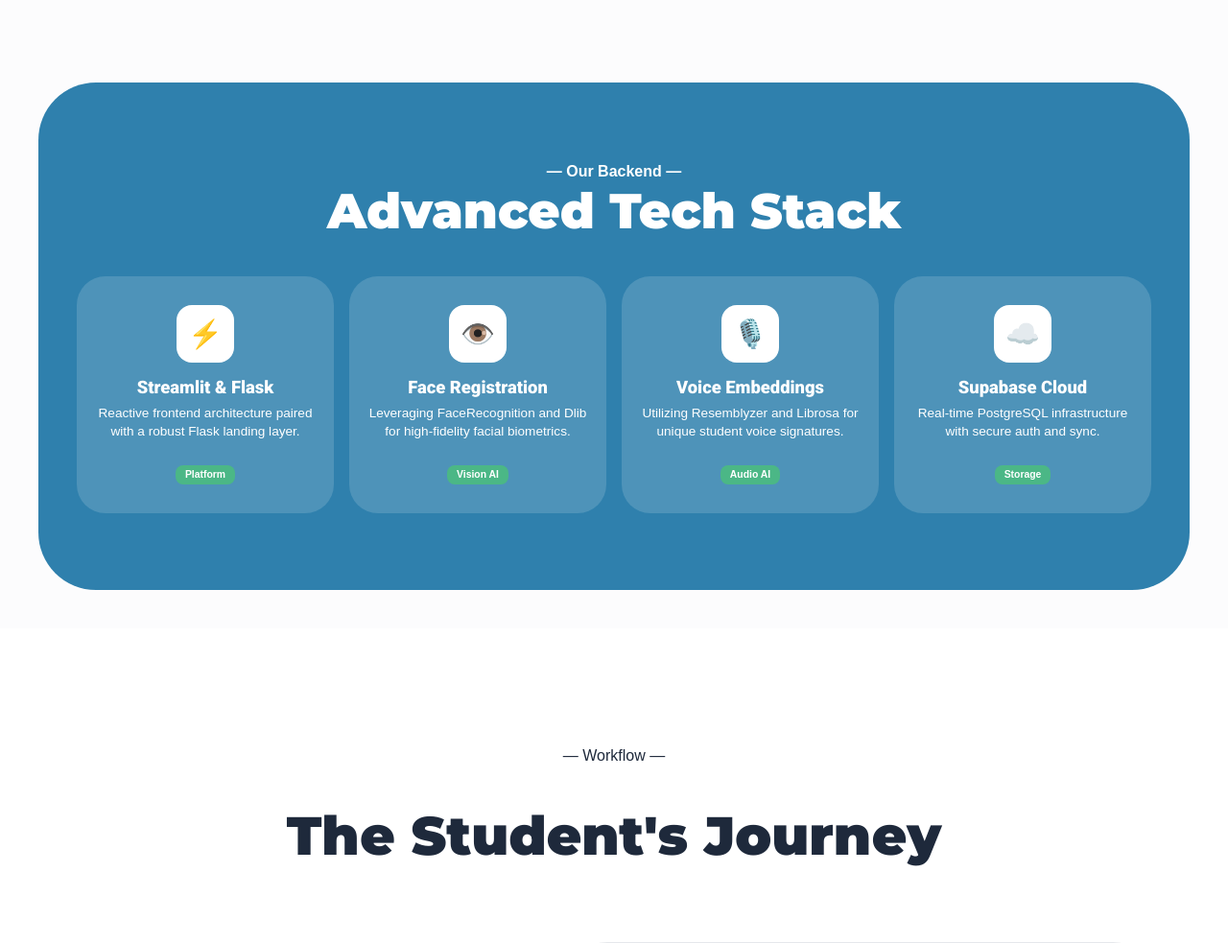
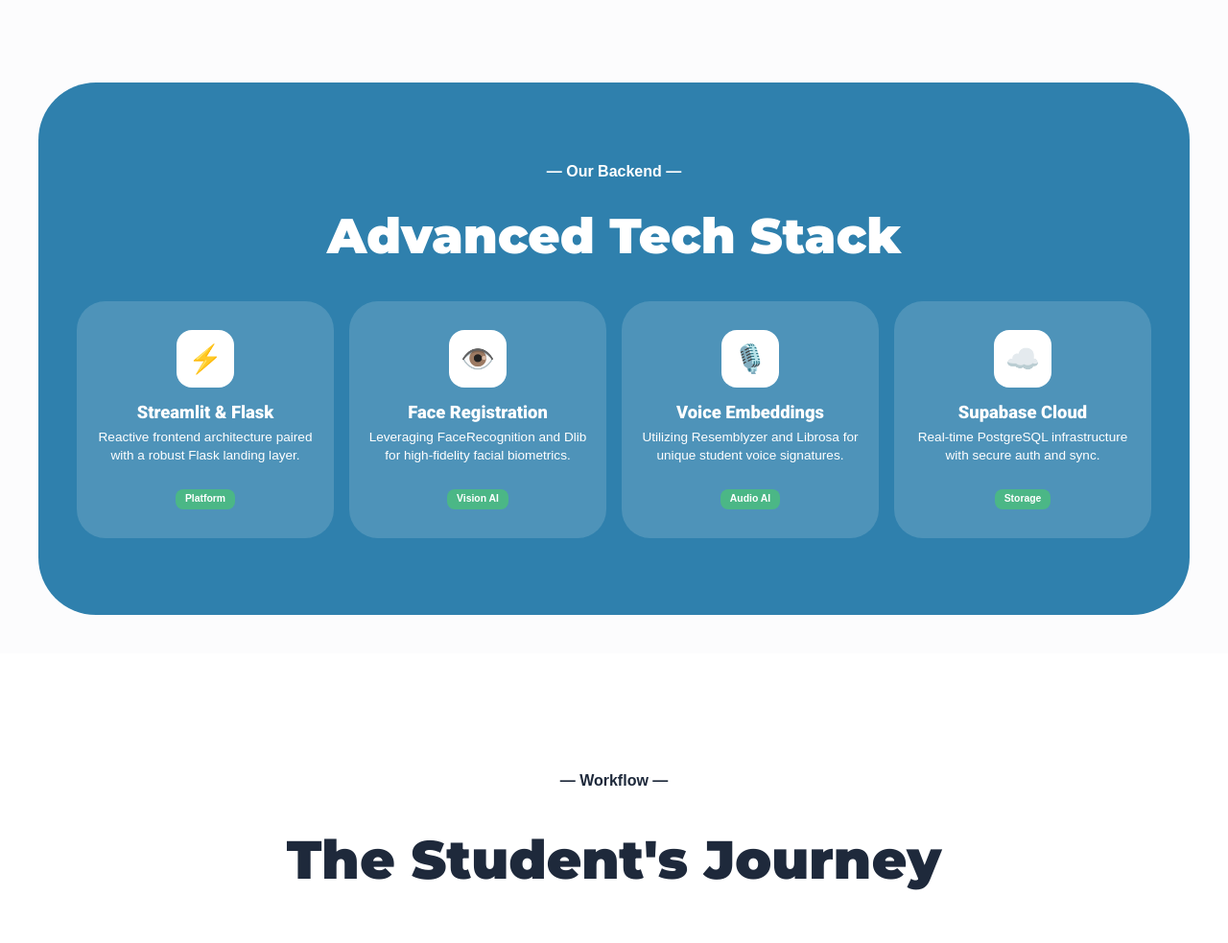
Before and after one commit to upskill-hamza/SnapAttend-Landing, a Flask app: page / in a window 1280 px wide. Shown: the part 5158-6141 px from the top of the page at 96% size. Run offline with Flask 3, Linux system fonts and the light colour scheme.

Commit message:
Final commit

```diff
--- a/templates/index.html
+++ b/templates/index.html
@@ -89,7 +89,7 @@
 
     <section id="journey" class="teacher-flow">
         <div class="flow-container">
-            <div class="section-tag" style="text-align: center; font-weight: 700; display: block; margin-bottom: 40px;">— Workflow —</div>
+            <div class="section-tag" style="text-align: center; font-weight: 900; display: block; margin-bottom: 40px;">— Workflow —</div>
             <h2 style="text-align: center; font-size: 3.5rem; margin-bottom: 80px;">The Teacher's Journey</h2>
 
             <div class="flow-step">
@@ -174,6 +174,7 @@
 
     <section id="tech" class="tech-stack">
         <div class="section-tag">— Our Backend —</div>
+        <br>
         <h2>Advanced Tech Stack</h2>
         <div class="tech-grid">
             <div class="tech-item">
@@ -221,7 +222,7 @@
 
     <section id="student-journey" class="teacher-flow" style="background: white;">
         <div class="flow-container">
-            <div class="section-tag" style="text-align: center; display: block; margin-bottom: 40px;">— Workflow —
+            <div class="section-tag" style="text-align: center; display: block; font-weight: 800;margin-bottom: 40px;">— Workflow —
             </div>
             <h2 style="text-align: center; font-size: 3.5rem; margin-bottom: 80px;">The Student's Journey</h2>
 
```
